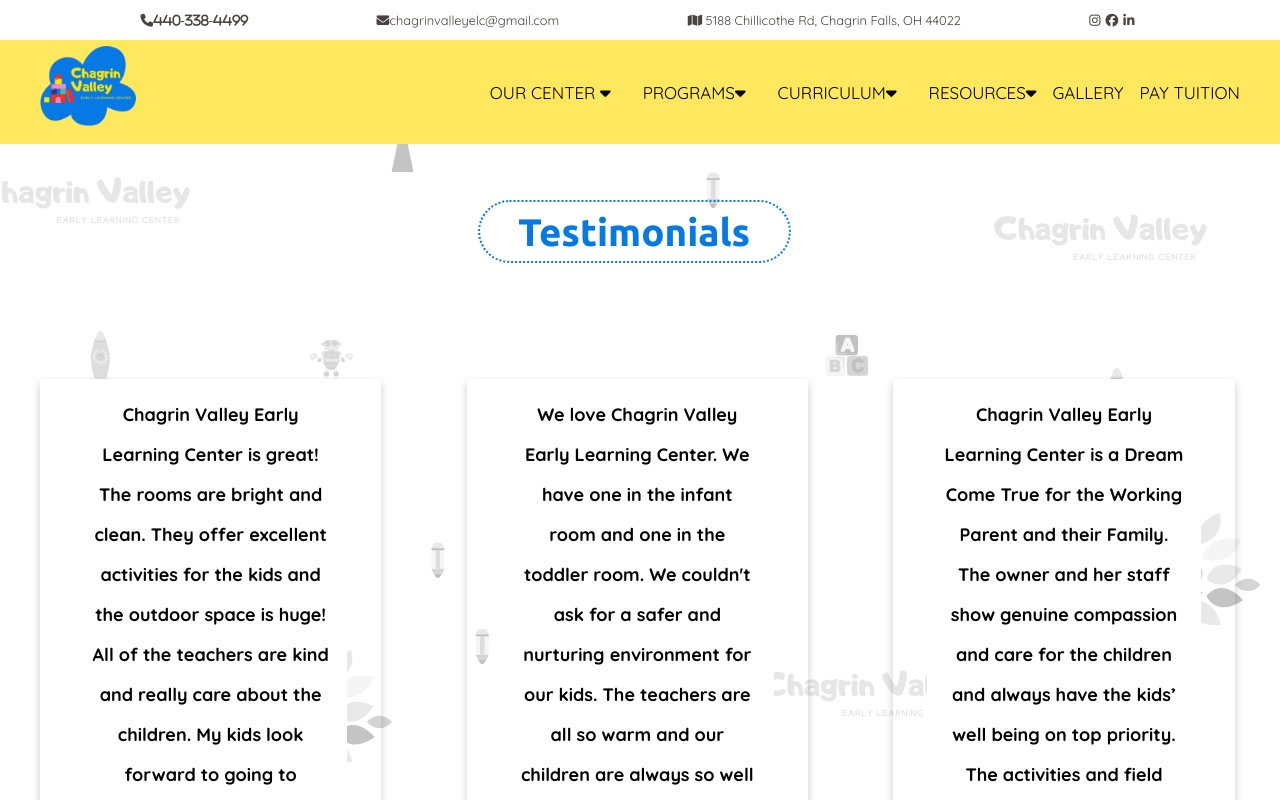
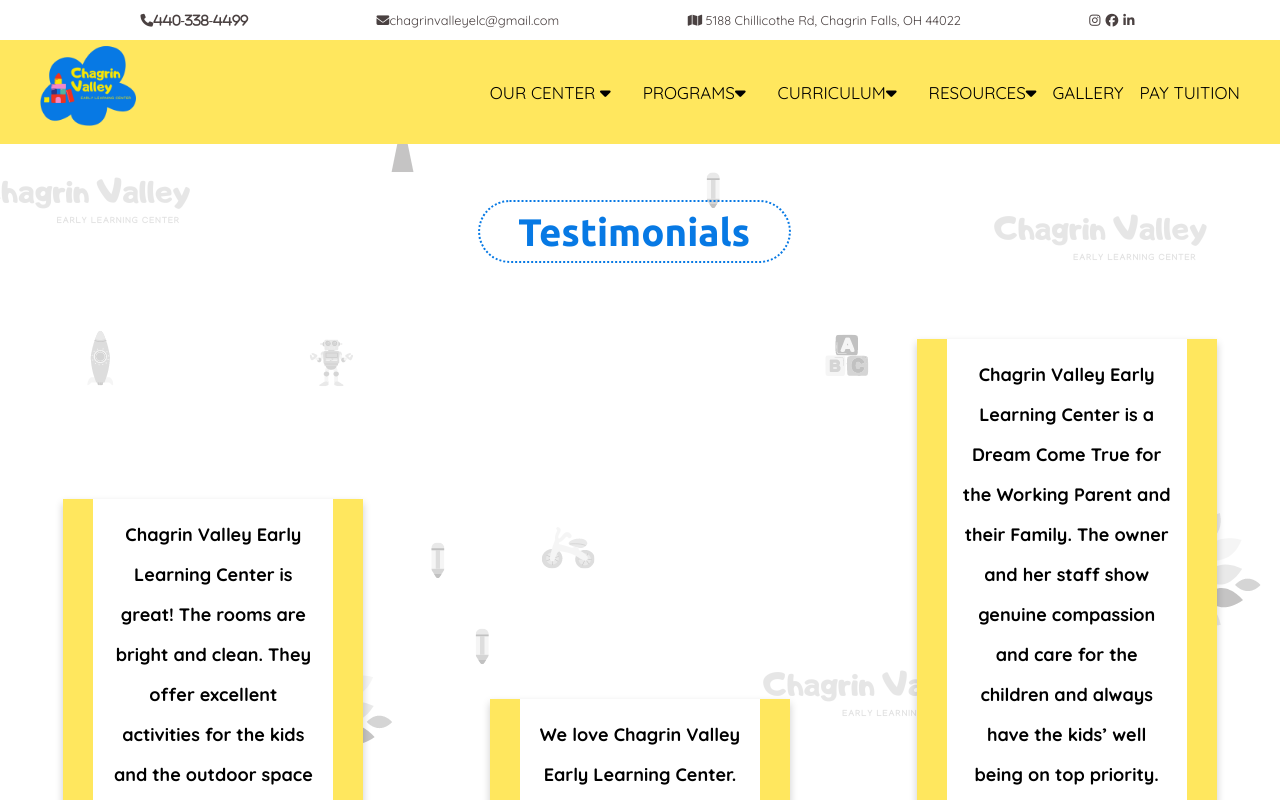
Before and after one commit to sialbul/chagrinvalley, a React (Create React App) app in the folder chagrin-valley/: page /testimonials in a window 1280 px wide. Shown: the top 800 px of the page. Built offline with nearby package versions, Linux system fonts and the light colour scheme.

Commit message:
event gallery

```diff
--- /dev/null
+++ b/chagrin-valley/src/components/EventGallery.js
@@ -0,0 +1,38 @@
+import React from "react";
+import Art from "../images/art.jpg";
+
+export default function EventGallery() {
+    return (
+        <div>
+            <div className="ourEventGallery">
+                <p className="sectionHeader">Our Event Gallery</p>
+                <div className="eventGalleryCards">
+                    <div className="card">
+                        <img className="eventGallery" src={Art} alt="" />
+                        <h2>Event1</h2>
+                    </div>
+                    <div className="card">
+                        <img className="eventGallery" src={Art} alt="" />
+                        <h2>Event2</h2>
+                    </div>
+                    <div className="card">
+                        <img className="eventGallery" src={Art} alt="" />
+                        <h2>Event3</h2>
+                    </div>
+                    <div className="card">
+                        <img className="eventGallery" src={Art} alt="" />
+                        <h2>Event4</h2>
+                    </div>
+                    <div className="card">
+                        <img className="eventGallery" src={Art} alt="" />
+                        <h2>Event5</h2>
+                    </div>
+                    <div className="card">
+                        <img className="eventGallery" src={Art} alt="" />
+                        <h2>Event6</h2>
+                    </div>
+                </div>
+            </div>
+        </div>
+    );
+}
--- a/chagrin-valley/src/pages/Home.js
+++ b/chagrin-valley/src/pages/Home.js
@@ -6,11 +6,11 @@
 import Photo3 from "../images/toddlers.png";
 import Photo4 from "../images/preschool.png";
 import Photo5 from "../images/schoolage.png";
-import Art from "../images/art.jpg";
 import Toddler from "../images/toddler.jpg";
 import AOS from "aos";
 import { NavLink } from "react-router-dom";
 import AboutUs from "../components/AboutUs";
+import EventGallery from "../components/EventGallery";
 
 import "aos/dist/aos.css";
 
@@ -71,17 +71,7 @@
                         </div>
                     </div>
                 </div>
-                <div className="ourEventGallery">
-                    <p className="sectionHeader">Our Event Gallery</p>
-                    <div className="eventGalleryCards">
-                        <img className="eventGallery" src={Art} alt="" />
-                        <img className="eventGallery" src={Art} alt="" />
-                        <img className="eventGallery" src={Art} alt="" />
-                        <img className="eventGallery" src={Art} alt="" />
-                        <img className="eventGallery" src={Art} alt="" />
-                        <img className="eventGallery" src={Art} alt="" />
-                    </div>
-                </div>
+                <EventGallery />
 
                 <div className="parentSection">
                     <p className="sectionHeader">What Parents Says</p>
--- a/chagrin-valley/src/style/style.css
+++ b/chagrin-valley/src/style/style.css
@@ -764,12 +764,34 @@
   display: grid;
   -ms-grid-columns: 1fr 1fr 1fr;
       grid-template-columns: 1fr 1fr 1fr;
+  margin: 5vh 0;
 }
 
 .eventGallery {
   width: 80%;
   height: 30vh;
   margin: 5vh;
+}
+
+.card {
+  -webkit-box-shadow: 0 4px 8px 0 rgba(0, 0, 0, 0.2);
+          box-shadow: 0 4px 8px 0 rgba(0, 0, 0, 0.2);
+  max-width: 300px;
+  margin: auto;
+  margin-bottom: 5vh;
+  text-align: center;
+  background-color: #ffE75E;
+  -webkit-transition: -webkit-transform .2s;
+  transition: -webkit-transform .2s;
+  transition: transform .2s;
+  transition: transform .2s, -webkit-transform .2s;
+  /* Animation */
+}
+
+.card:hover {
+  -webkit-transform: scale(1.2);
+          transform: scale(1.2);
+  /* (150% zoom - Note: if the zoom is too large, it will go outside of the viewport) */
 }
 
 /*Parent section*/
--- a/chagrin-valley/src/style/style.scss
+++ b/chagrin-valley/src/style/style.scss
@@ -177,12 +177,28 @@
 .eventGalleryCards {
     display: grid;
     grid-template-columns: 1fr 1fr 1fr;
+    margin: 5vh 0;
 }
 
 .eventGallery {
     width: 80%;
     height: 30vh;
     margin: 5vh;
+}
+
+.card {
+    box-shadow: 0 4px 8px 0 rgba(0, 0, 0, 0.2);
+    max-width: 300px;
+    margin: auto;
+    margin-bottom: 5vh;
+    text-align: center;
+    background-color: $yellow;
+    transition: transform .2s;
+    /* Animation */
+    &:hover {
+        transform: scale(1.2);
+        /* (150% zoom - Note: if the zoom is too large, it will go outside of the viewport) */
+    }
 }
 
 
```
Also changed, not shown: 1 other file (tests, documents, lock files or other folders).
